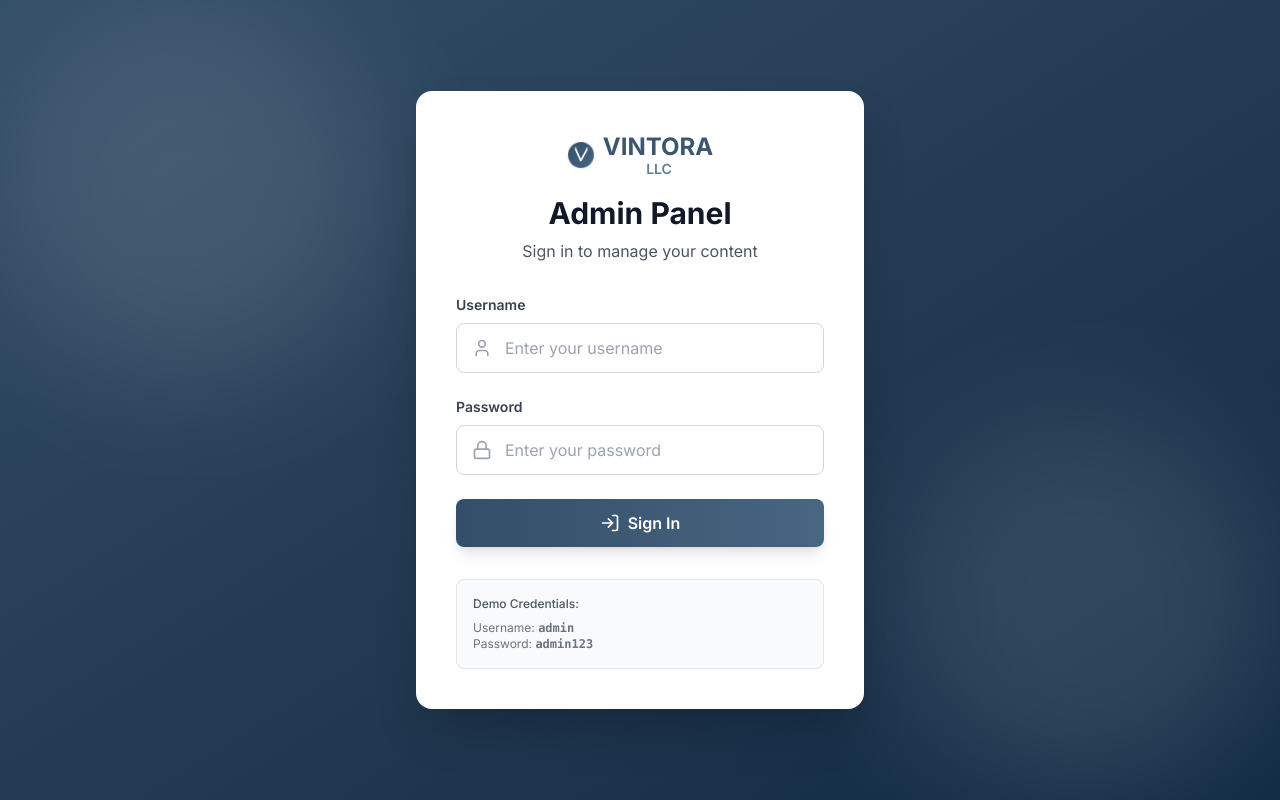
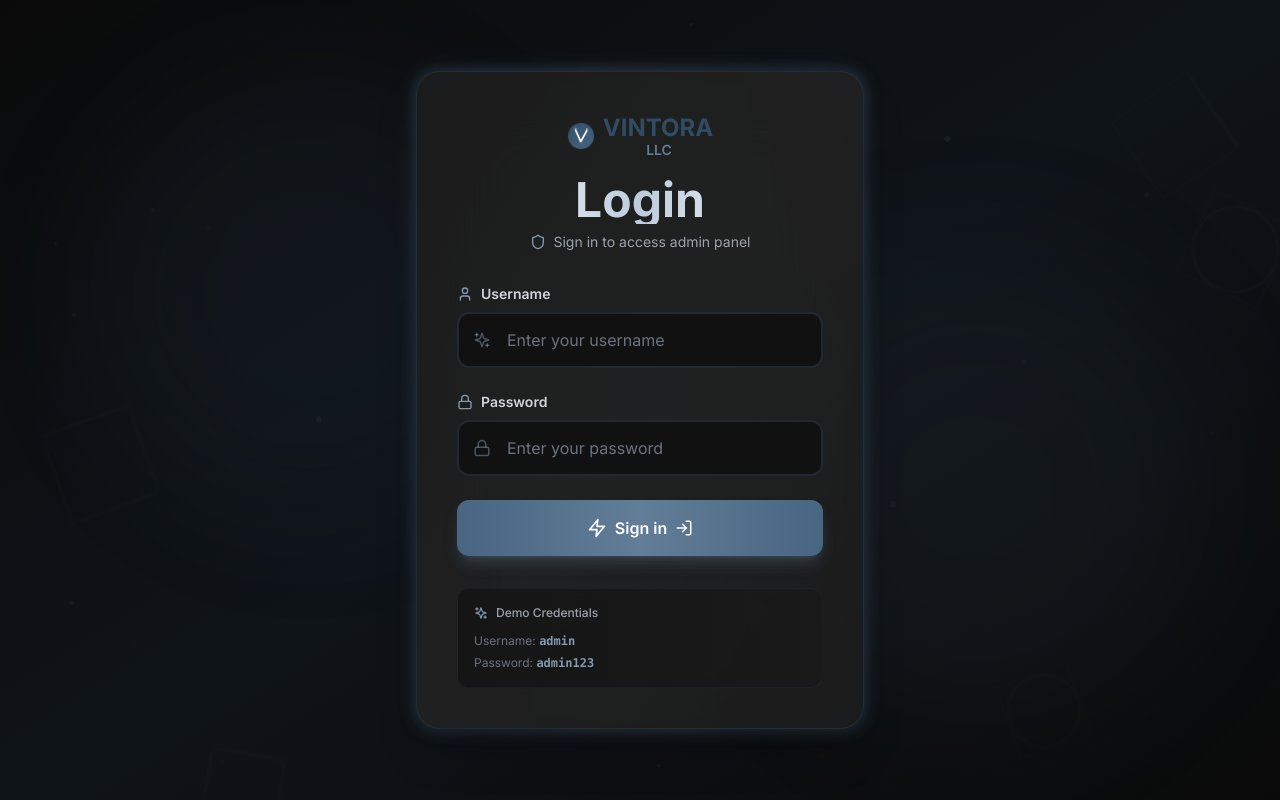
Before and after one commit to hrmughal35/vintorallc, a React (Vite) app: page /vintorallc/admin/login in a window 1280 px wide. Built offline with nearby package versions, Linux system fonts and the light colour scheme.

Commit message:
Redesign admin login page with creative animations and visual effects

```diff
--- a/src/pages/admin/Login.jsx
+++ b/src/pages/admin/Login.jsx
@@ -1,7 +1,7 @@
 import { useState } from 'react'
 import { motion } from 'framer-motion'
 import { useNavigate } from 'react-router-dom'
-import { Lock, User, AlertCircle, LogIn } from 'lucide-react'
+import { Lock, User, AlertCircle, LogIn, Sparkles, Shield, Zap } from 'lucide-react'
 import { useAuth } from '../../contexts/AuthContext'
 import Logo from '../../components/Logo'
 
@@ -33,114 +33,319 @@ const Login = () => {
     }
   }
 
+  // Animated floating particles
+  const particles = Array.from({ length: 20 }, (_, i) => ({
+    id: i,
+    size: Math.random() * 4 + 2,
+    x: Math.random() * 100,
+    y: Math.random() * 100,
+    duration: Math.random() * 10 + 10,
+    delay: Math.random() * 5,
+  }))
+
+  // Floating geometric shapes
+  const shapes = Array.from({ length: 8 }, (_, i) => ({
+    id: i,
+    size: Math.random() * 60 + 40,
+    x: Math.random() * 100,
+    y: Math.random() * 100,
+    rotation: Math.random() * 360,
+    duration: Math.random() * 15 + 15,
+    delay: Math.random() * 3,
+  }))
+
   return (
-    <div className="min-h-screen bg-gradient-to-br from-primary-700 via-primary-800 to-primary-900 flex items-center justify-center p-4">
-      <div className="absolute inset-0 opacity-10">
-        <div className="absolute top-0 left-0 w-96 h-96 bg-white rounded-full blur-3xl"></div>
-        <div className="absolute bottom-0 right-0 w-96 h-96 bg-white rounded-full blur-3xl"></div>
+    <div className="min-h-screen bg-gradient-to-br from-[#0a0a0a] via-[#0f1419] to-[#0a0a0a] flex items-center justify-center p-4 relative overflow-hidden">
+      {/* Animated Background Particles */}
+      <div className="absolute inset-0 overflow-hidden">
+        {particles.map((particle) => (
+          <motion.div
+            key={particle.id}
+            className="absolute rounded-full bg-primary-500/20"
+            style={{
+              width: particle.size,
+              height: particle.size,
+              left: `${particle.x}%`,
+              top: `${particle.y}%`,
+            }}
+            animate={{
+              y: [0, -30, 0],
+              x: [0, 20, 0],
+              opacity: [0.2, 0.6, 0.2],
+              scale: [1, 1.2, 1],
+            }}
+            transition={{
+              duration: particle.duration,
+              repeat: Infinity,
+              ease: 'easeInOut',
+              delay: particle.delay,
+            }}
+          />
+        ))}
       </div>
 
+      {/* Floating Geometric Shapes */}
+      <div className="absolute inset-0 overflow-hidden pointer-events-none">
+        {shapes.map((shape) => (
           <motion.div
-        initial={{ opacity: 0, y: 30 }}
+            key={shape.id}
+            className="absolute border border-primary-500/10"
+            style={{
+              width: shape.size,
+              height: shape.size,
+              left: `${shape.x}%`,
+              top: `${shape.y}%`,
+              rotate: shape.rotation,
+            }}
+            animate={{
+              rotate: [shape.rotation, shape.rotation + 360],
+              y: [0, -50, 0],
+              x: [0, 30, 0],
+              opacity: [0.05, 0.15, 0.05],
+              scale: [1, 1.1, 1],
+            }}
+            transition={{
+              duration: shape.duration,
+              repeat: Infinity,
+              ease: 'easeInOut',
+              delay: shape.delay,
+            }}
+          >
+            {shape.id % 3 === 0 ? (
+              <div className="w-full h-full border-2 border-primary-500/20 rounded-lg"></div>
+            ) : shape.id % 3 === 1 ? (
+              <div className="w-full h-full border-2 border-primary-500/20 rounded-full"></div>
+            ) : (
+              <div className="w-full h-full border-2 border-primary-500/20" style={{ clipPath: 'polygon(50% 0%, 0% 100%, 100% 100%)' }}></div>
+            )}
+          </motion.div>
+        ))}
+      </div>
+
+      {/* Gradient Orbs */}
+      <motion.div
+        className="absolute top-20 left-20 w-96 h-96 bg-primary-600/20 rounded-full blur-3xl"
+        animate={{
+          scale: [1, 1.2, 1],
+          opacity: [0.3, 0.5, 0.3],
+          x: [0, 50, 0],
+          y: [0, 30, 0],
+        }}
+        transition={{
+          duration: 8,
+          repeat: Infinity,
+          ease: 'easeInOut',
+        }}
+      />
+      <motion.div
+        className="absolute bottom-20 right-20 w-96 h-96 bg-primary-500/20 rounded-full blur-3xl"
+        animate={{
+          scale: [1, 1.3, 1],
+          opacity: [0.2, 0.4, 0.2],
+          x: [0, -40, 0],
+          y: [0, -50, 0],
+        }}
+        transition={{
+          duration: 10,
+          repeat: Infinity,
+          ease: 'easeInOut',
+          delay: 2,
+        }}
+      />
+
+      {/* Main Login Card */}
+      <motion.div
+        initial={{ opacity: 0, scale: 0.9, y: 20 }}
+        animate={{ opacity: 1, scale: 1, y: 0 }}
+        transition={{ duration: 0.6 }}
+        className="relative z-10 w-full max-w-md"
+      >
+        {/* Glowing Border Effect */}
+        <div className="absolute -inset-0.5 bg-gradient-to-r from-primary-600 via-primary-500 to-primary-600 rounded-3xl blur opacity-30 animate-pulse"></div>
+
+        <div className="relative bg-gradient-to-br from-[#1a1a1a]/95 via-[#1f1f1f]/95 to-[#1a1a1a]/95 backdrop-blur-2xl rounded-3xl shadow-2xl border border-primary-700/30 p-8 md:p-10">
+          {/* Animated Background Pattern */}
+          <div className="absolute inset-0 rounded-3xl overflow-hidden">
+            <motion.div
+              className="absolute inset-0 opacity-10"
+              style={{
+                backgroundImage: `radial-gradient(circle at 2px 2px, #334e68 1px, transparent 0)`,
+                backgroundSize: '40px 40px',
+              }}
+              animate={{
+                x: [0, 40, 0],
+                y: [0, 40, 0],
+              }}
+              transition={{
+                duration: 20,
+                repeat: Infinity,
+                ease: 'linear',
+              }}
+            />
+          </div>
+
+          <div className="relative z-10">
+            {/* Logo Section with Animation */}
+            <motion.div
+              initial={{ opacity: 0, y: -20 }}
               animate={{ opacity: 1, y: 0 }}
-        transition={{ duration: 0.6 }}
-        className="w-full max-w-md relative z-10"
+              transition={{ duration: 0.6, delay: 0.2 }}
+              className="text-center mb-8"
             >
-        <div className="bg-white rounded-2xl shadow-2xl p-8 md:p-10">
-          {/* Logo */}
-          <div className="text-center mb-8">
-            <div className="inline-block mb-4">
+              <motion.div
+                className="inline-block mb-4"
+                whileHover={{ scale: 1.05, rotate: 5 }}
+                transition={{ type: 'spring', stiffness: 300 }}
+              >
                 <Logo size="default" animated={true} />
-            </div>
-            <h1 className="text-3xl font-bold text-gray-900 mb-2">Admin Panel</h1>
-            <p className="text-gray-600">Sign in to manage your content</p>
-          </div>
+              </motion.div>
+
+              <motion.h1
+                initial={{ opacity: 0, y: -10 }}
+                animate={{ opacity: 1, y: 0 }}
+                transition={{ duration: 0.6, delay: 0.3 }}
+                className="text-5xl font-bold bg-gradient-to-r from-white via-primary-200 to-white bg-clip-text text-transparent mb-2"
+              >
+                Login
+              </motion.h1>
+
+              <motion.p
+                initial={{ opacity: 0 }}
+                animate={{ opacity: 1 }}
+                transition={{ duration: 0.6, delay: 0.4 }}
+                className="text-gray-400 text-sm flex items-center justify-center gap-2"
+              >
+                <Shield size={16} className="text-primary-400" />
+                Sign in to access admin panel
+              </motion.p>
+            </motion.div>
 
             {/* Error Message */}
             {error && (
               <motion.div
-              initial={{ opacity: 0, y: -10 }}
-              animate={{ opacity: 1, y: 0 }}
-              className="mb-6 p-4 bg-red-50 border border-red-200 rounded-lg flex items-center gap-3"
+                initial={{ opacity: 0, x: -20 }}
+                animate={{ opacity: 1, x: 0 }}
+                exit={{ opacity: 0, x: 20 }}
+                className="mb-6 p-4 bg-red-500/10 border border-red-500/30 rounded-xl flex items-center gap-3 backdrop-blur-sm"
               >
-              <AlertCircle size={20} className="text-red-600 flex-shrink-0" />
-              <p className="text-sm text-red-700">{error}</p>
+                <AlertCircle size={20} className="text-red-400 flex-shrink-0" />
+                <p className="text-sm text-red-300">{error}</p>
               </motion.div>
             )}
 
             {/* Login Form */}
             <form onSubmit={handleSubmit} className="space-y-6">
               {/* Username Field */}
-            <div>
-              <label htmlFor="username" className="block text-sm font-semibold text-gray-700 mb-2">
+              <motion.div
+                initial={{ opacity: 0, x: -20 }}
+                animate={{ opacity: 1, x: 0 }}
+                transition={{ duration: 0.6, delay: 0.5 }}
+              >
+                <label htmlFor="username" className="block text-sm font-semibold text-gray-300 mb-2 flex items-center gap-2">
+                  <User size={16} className="text-primary-400" />
                   Username
                 </label>
-              <div className="relative">
-                <User
-                  size={20}
-                  className="absolute left-4 top-1/2 transform -translate-y-1/2 text-gray-400"
-                />
+                <div className="relative group">
                   <input
                     id="username"
                     type="text"
                     value={username}
                     onChange={(e) => setUsername(e.target.value)}
                     required
-                  className="w-full pl-12 pr-4 py-3 border border-gray-300 rounded-lg focus:ring-2 focus:ring-primary-500 focus:border-transparent outline-none transition-all"
+                    className="w-full px-4 py-3.5 pl-12 bg-[#0f0f0f]/80 border-2 border-gray-700/50 rounded-xl text-white placeholder-gray-500 focus:ring-2 focus:ring-primary-500 focus:border-primary-500 outline-none transition-all group-hover:border-primary-600/50"
                     placeholder="Enter your username"
                   />
+                  <Sparkles className="absolute left-4 top-1/2 transform -translate-y-1/2 text-primary-400/50 group-hover:text-primary-400 transition-colors" size={18} />
                 </div>
-            </div>
+              </motion.div>
 
               {/* Password Field */}
-            <div>
-              <label htmlFor="password" className="block text-sm font-semibold text-gray-700 mb-2">
+              <motion.div
+                initial={{ opacity: 0, x: -20 }}
+                animate={{ opacity: 1, x: 0 }}
+                transition={{ duration: 0.6, delay: 0.6 }}
+              >
+                <label htmlFor="password" className="block text-sm font-semibold text-gray-300 mb-2 flex items-center gap-2">
+                  <Lock size={16} className="text-primary-400" />
                   Password
                 </label>
-              <div className="relative">
-                <Lock
-                  size={20}
-                  className="absolute left-4 top-1/2 transform -translate-y-1/2 text-gray-400"
-                />
+                <div className="relative group">
                   <input
                     id="password"
                     type="password"
                     value={password}
                     onChange={(e) => setPassword(e.target.value)}
                     required
-                  className="w-full pl-12 pr-4 py-3 border border-gray-300 rounded-lg focus:ring-2 focus:ring-primary-500 focus:border-transparent outline-none transition-all"
+                    className="w-full px-4 py-3.5 pl-12 bg-[#0f0f0f]/80 border-2 border-gray-700/50 rounded-xl text-white placeholder-gray-500 focus:ring-2 focus:ring-primary-500 focus:border-primary-500 outline-none transition-all group-hover:border-primary-600/50"
                     placeholder="Enter your password"
                   />
+                  <Lock className="absolute left-4 top-1/2 transform -translate-y-1/2 text-primary-400/50 group-hover:text-primary-400 transition-colors" size={18} />
                 </div>
-            </div>
+              </motion.div>
 
               {/* Submit Button */}
+              <motion.div
+                initial={{ opacity: 0, y: 20 }}
+                animate={{ opacity: 1, y: 0 }}
+                transition={{ duration: 0.6, delay: 0.7 }}
+              >
                 <motion.button
                   type="submit"
                   disabled={isLoading}
-              whileHover={{ scale: 1.02 }}
+                  whileHover={{ scale: 1.02, boxShadow: '0 0 30px rgba(51, 78, 104, 0.5)' }}
                   whileTap={{ scale: 0.98 }}
-              className="w-full bg-gradient-to-r from-primary-700 to-primary-600 text-white font-semibold py-3 rounded-lg flex items-center justify-center gap-2 hover:from-primary-800 hover:to-primary-700 transition-all duration-200 shadow-lg disabled:opacity-50 disabled:cursor-not-allowed"
+                  className="w-full bg-gradient-to-r from-primary-600 via-primary-500 to-primary-600 text-white font-semibold py-4 rounded-xl flex items-center justify-center gap-3 transition-all duration-200 shadow-lg shadow-primary-500/30 hover:shadow-primary-500/50 disabled:opacity-50 disabled:cursor-not-allowed relative overflow-hidden group"
                 >
+                  {/* Animated background gradient */}
+                  <motion.div
+                    className="absolute inset-0 bg-gradient-to-r from-primary-500 via-primary-400 to-primary-500"
+                    initial={{ x: '-100%' }}
+                    whileHover={{ x: '100%' }}
+                    transition={{ duration: 0.6 }}
+                  />
+
+                  <span className="relative z-10 flex items-center gap-2">
                     {isLoading ? (
                       <>
-                  <div className="w-5 h-5 border-2 border-white border-t-transparent rounded-full animate-spin"></div>
+                        <motion.div
+                          className="w-5 h-5 border-2 border-white border-t-transparent rounded-full"
+                          animate={{ rotate: 360 }}
+                          transition={{ duration: 1, repeat: Infinity, ease: 'linear' }}
+                        />
                         Signing in...
                       </>
                     ) : (
                       <>
-                  <LogIn size={20} />
-                  Sign In
+                        <Zap size={20} className="group-hover:rotate-12 transition-transform" />
+                        Sign in
+                        <LogIn size={18} />
                       </>
                     )}
+                  </span>
                 </motion.button>
+              </motion.div>
             </form>
 
             {/* Demo Credentials */}
-          <div className="mt-8 p-4 bg-gray-50 rounded-lg border border-gray-200">
-            <p className="text-xs text-gray-600 font-medium mb-2">Demo Credentials:</p>
-            <p className="text-xs text-gray-500">Username: <span className="font-mono font-semibold">admin</span></p>
-            <p className="text-xs text-gray-500">Password: <span className="font-mono font-semibold">admin123</span></p>
+            <motion.div
+              initial={{ opacity: 0 }}
+              animate={{ opacity: 1 }}
+              transition={{ duration: 0.6, delay: 0.8 }}
+              className="mt-8 p-4 bg-gradient-to-r from-[#0f0f0f]/60 to-[#1a1a1a]/60 rounded-xl border border-primary-700/20 backdrop-blur-sm"
+            >
+              <p className="text-xs text-gray-400 font-medium mb-3 flex items-center gap-2">
+                <Sparkles size={14} className="text-primary-400" />
+                Demo Credentials
+              </p>
+              <div className="space-y-1.5">
+                <p className="text-xs text-gray-500">
+                  Username: <span className="font-mono font-semibold text-primary-400">admin</span>
+                </p>
+                <p className="text-xs text-gray-500">
+                  Password: <span className="font-mono font-semibold text-primary-400">admin123</span>
+                </p>
+              </div>
+            </motion.div>
           </div>
         </div>
       </motion.div>
```
Lines whose indentation alone changed are shown as unchanged.
